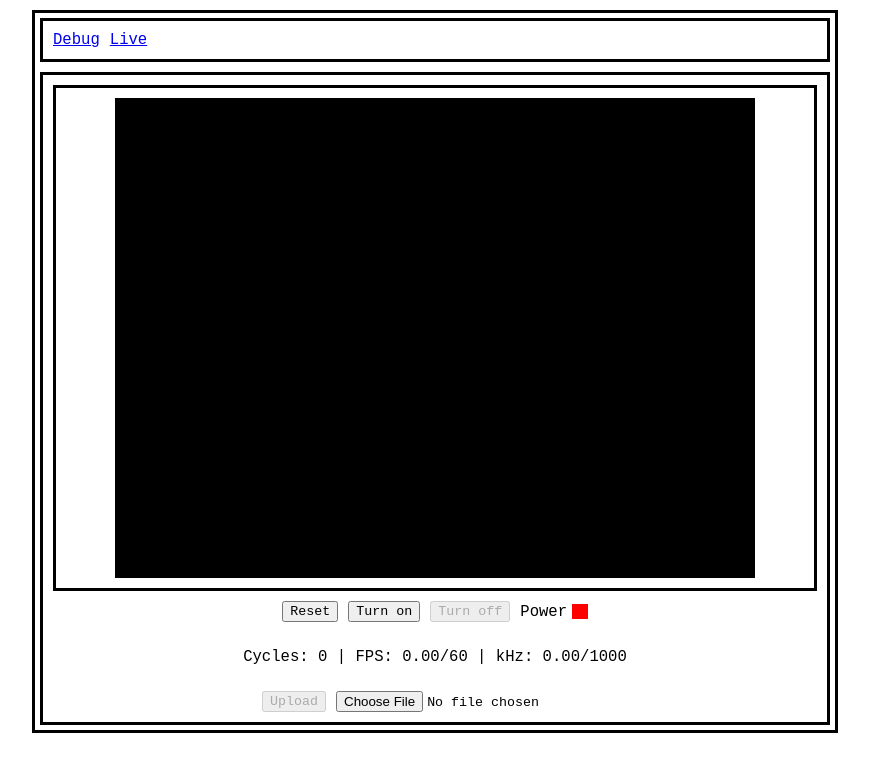
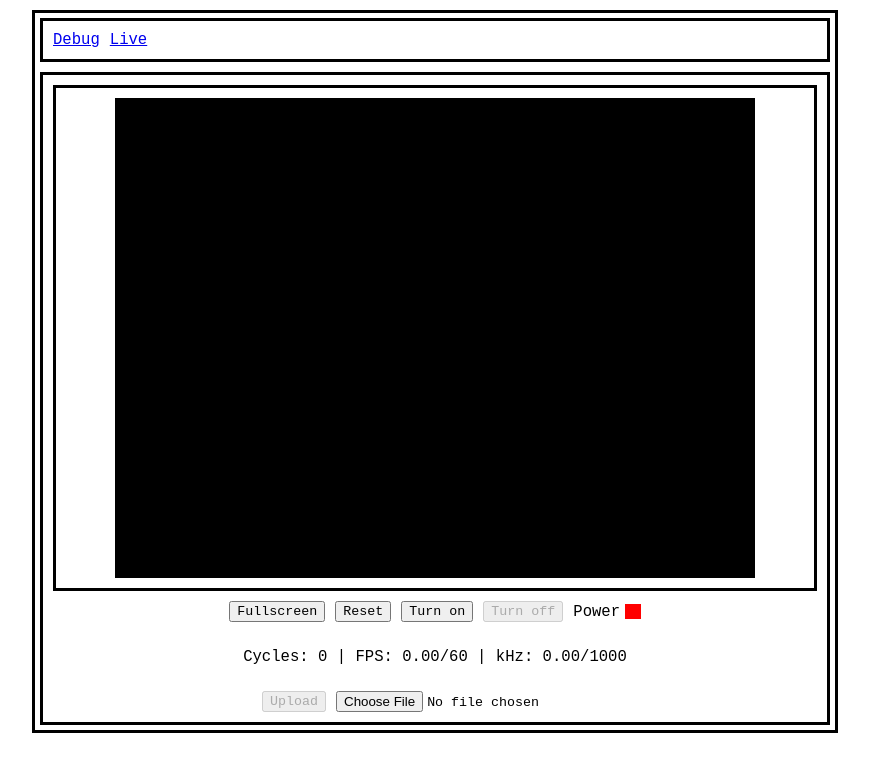
Before and after one commit to y0014984/65-o-fun, a Vue app: page /65-o-fun/live in a window 1280 px wide. Shown: the top 772 px of the page, without its empty margins (205-1074 px from the left). Built offline with nearby package versions, Linux system fonts and the light colour scheme.

Commit message:
added fullscreen support with key lock API

```diff
--- a/src/views/Debug.vue
+++ b/src/views/Debug.vue
@@ -9,6 +9,17 @@ const width: number = 320;
 const height: number = 240;
 
 const comp = ref(new Computer({ monitorWidth: width, monitorHeight: height })) as Ref<Computer>;
+
+// @ts-ignore
+if ('keyboard' in navigator && 'lock' in navigator.keyboard) navigator.keyboard.lock();
+
+async function enableFullscreen() {
+    if (document.fullscreenElement) {
+        document.exitFullscreen();
+    } else {
+        document.documentElement.requestFullscreen();
+    }
+}
 
 function resetComputer() {
     comp.value.reset();
@@ -90,6 +101,7 @@ const powerLedStyle = reactive({
             <canvas id="canvas" width="320" height="240"></canvas>
         </div>
         <div id="computer-status">
+            <button type="button" @click="enableFullscreen()">Fullscreen</button>
             <button type="button" @click="resetComputer()" :disabled="comp.status === Status.ON || comp.status === Status.BREAKPOINT">
                 Reset
             </button>
--- a/src/views/Live.vue
+++ b/src/views/Live.vue
@@ -18,6 +18,17 @@ const currentFps = ref(0);
 const targetFps = ref(comp.targetFps);
 const currentCyclesPerSec = ref(0);
 const targetCyclesPerSec = ref(comp.targetCyclesPerSec);
+
+// @ts-ignore
+if ('keyboard' in navigator && 'lock' in navigator.keyboard) navigator.keyboard.lock();
+
+async function enableFullscreen() {
+    if (document.fullscreenElement) {
+        document.exitFullscreen();
+    } else {
+        document.documentElement.requestFullscreen();
+    }
+}
 
 async function updateOutput() {
     isRunning.value = comp.status === Status.ON;
@@ -79,6 +90,7 @@ function onFileChanged($event: Event) {
 }
 
 document.addEventListener('keydown', event => {
+    //console.log(event.code);
     comp.keyEvent('down', event.code);
 });
 
@@ -120,6 +132,7 @@ onMounted(() => {
             <canvas id="canvas" width="320" height="240"></canvas>
         </div>
         <div id="computer-status">
+            <button type="button" @click="enableFullscreen()">Fullscreen</button>
             <button type="button" @click="resetComputer()" :disabled="comp.status === Status.ON">Reset</button>
             <button type="button" @click="turnOnComputer()" :disabled="isRunning">Turn on</button>
             <button type="button" @click="turnOffComputer()" :disabled="!isRunning">Turn off</button>
```
